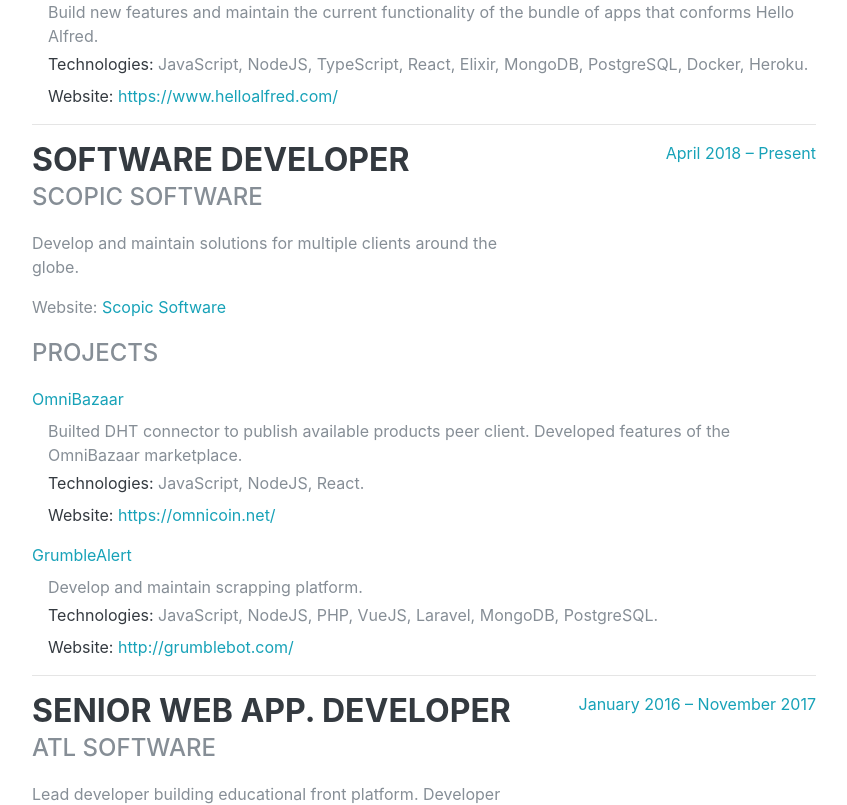
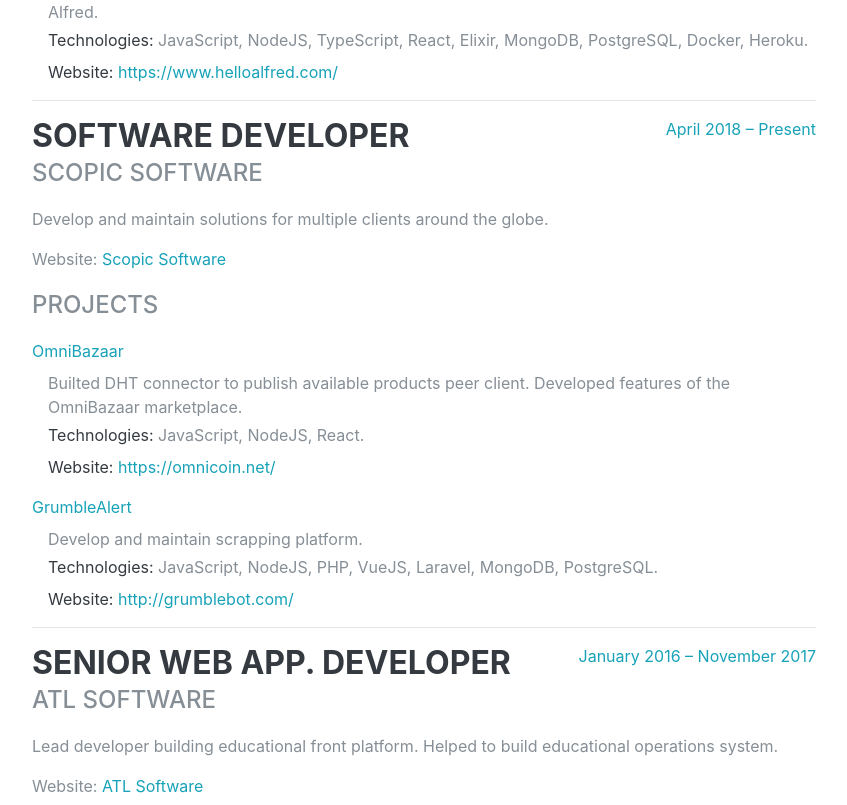
Before and after one commit to vyzaldysanchez/vyzaldysanchez.github.io, a Vue app: page / in a window 1280 px wide. Shown: the part 1243-2048 px from the top of the page, without its empty margins (352-1199 px from the left). Built offline with nearby package versions, Linux system fonts and the light colour scheme; a web font is replaced by a local one.

Commit message:
Updates resume experiences and typo

```diff
--- a/src/assets/css/resume_item.scss
+++ b/src/assets/css/resume_item.scss
@@ -15,9 +15,13 @@ section.resume-section {
   }
 
   .resume-item {
+    position: relative;
+
     .resume-content {}
 
     .resume-date {
+      position: absolute;
+      right: 0;
       min-width: none;
     }
   }
--- a/src/components/Resume.vue
+++ b/src/components/Resume.vue
@@ -97,7 +97,7 @@ export default {
         {
           jobTitle: 'Senior Web App. Developer',
           company: 'ATL Software',
-          description: 'Lead developer building educational front platform. Developer building educational operations system.',
+          description: 'Lead developer building educational front platform. Helped to build educational operations system.',
           link: 'https://atl-software.net/en/',
           projects: [
             {
```
